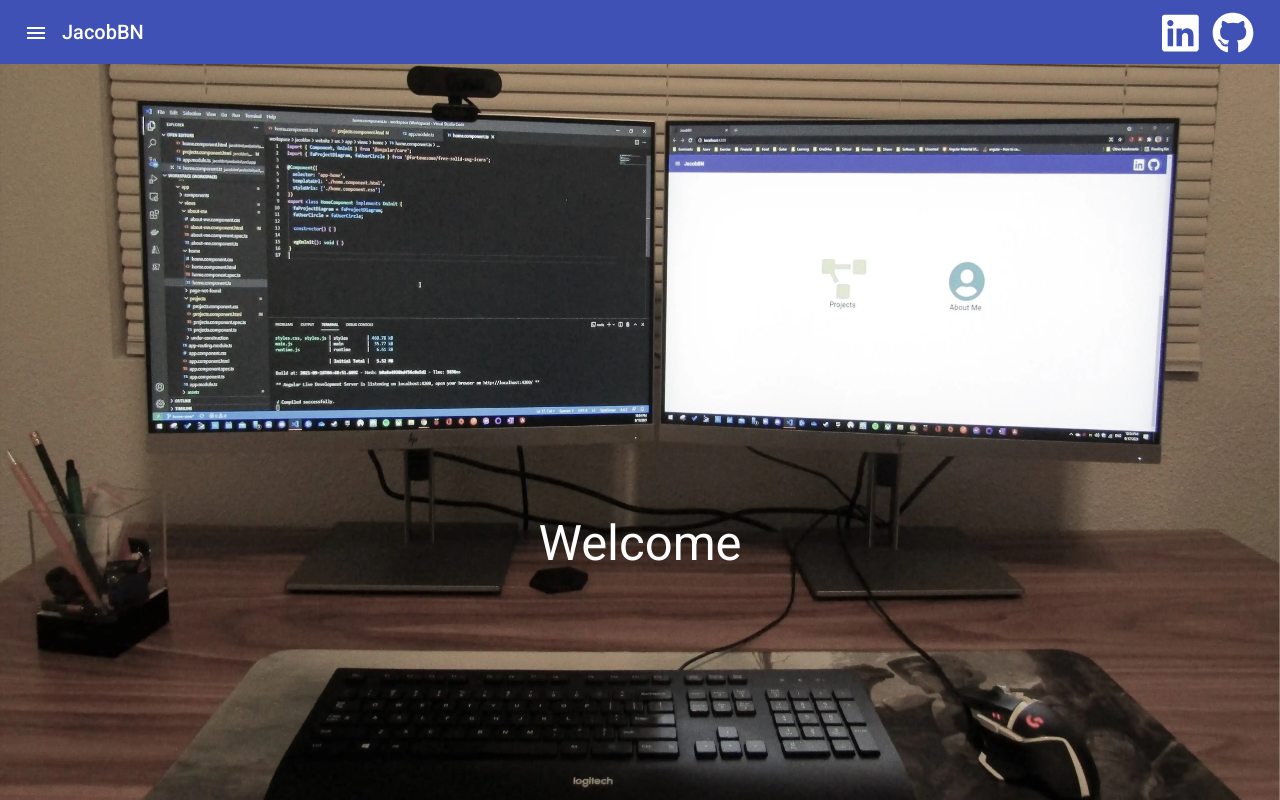
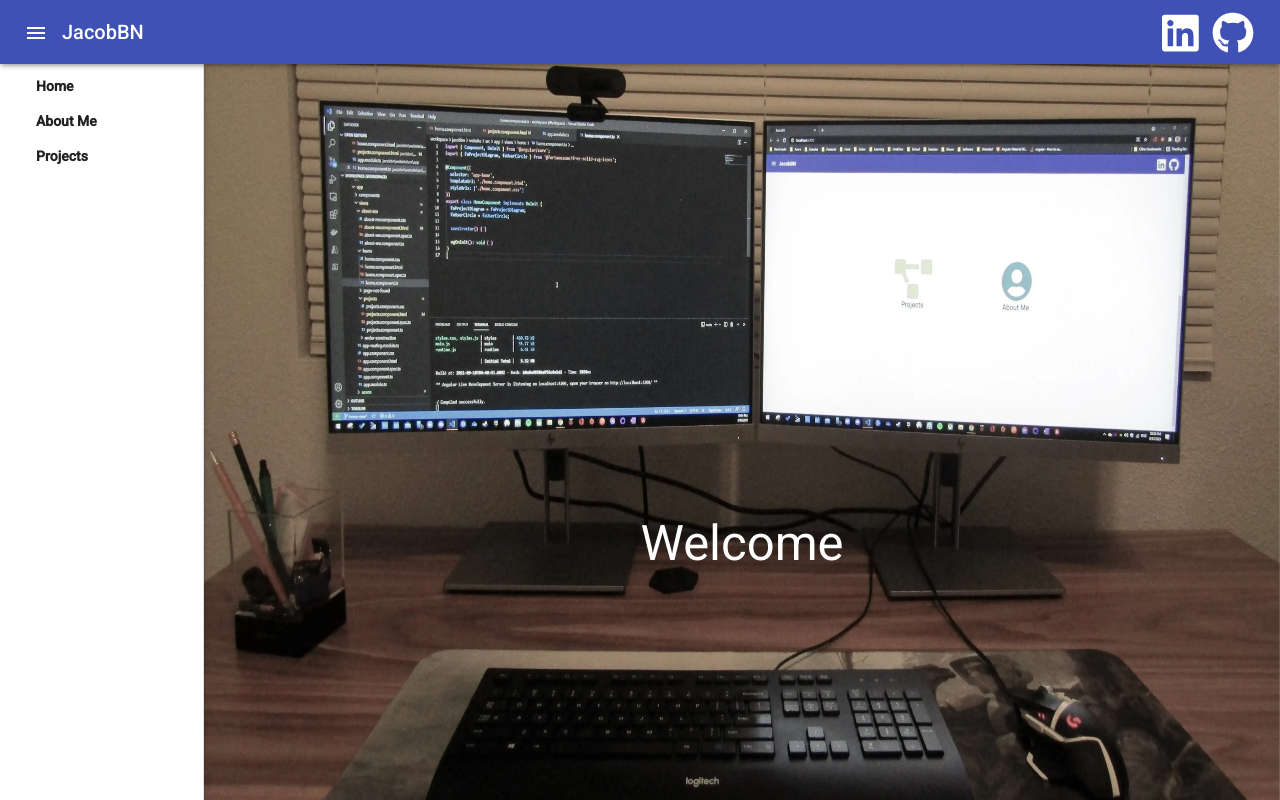
Before and after one commit to JacobBN/website, an Angular app: page / in a window 1280 px wide. Both pictures are taken after a click on the button "menu". Shown: the top 800 px of the page. Built offline with nearby package versions, Linux system fonts and the light colour scheme.

Commit message:
added sidenav, and adjusted content to fit with mat-sidenav-content

```diff
--- a/src/app/app.component.css
+++ b/src/app/app.component.css
@@ -1,6 +1,9 @@
 a {
   color: white;
   text-decoration: none;
+}
+#content-container {
+  top: 64px;
 }
 #menu-button {
   margin-right: 6px;
@@ -14,5 +17,21 @@ a {
 #toolbar {
   position: fixed;
   top: 0;
-  z-index: 1000;
+  z-index: 100;
 }
+ul.button-list {
+  list-style-type: none;
+  margin: 6px 0 0 0;
+  padding: 0 4px 0 4px;
+}
+ul.button-list li {
+  margin: 3px 0 3px 0;
+  padding: 6px 102px 6px 32px;
+  border-radius: 3px;
+  font-weight: bold;
+}
+ul.button-list li:hover {
+  background-color: lightgray;
+  cursor: pointer;
+  user-select: none;
+}
--- a/src/app/app.component.html
+++ b/src/app/app.component.html
@@ -1,6 +1,6 @@
-<mat-toolbar id="toolbar" color="primary">
+<mat-toolbar id="toolbar" class="mat-elevation-z3" color="primary">
   <button id="menu-button" mat-icon-button aria-label="Menu">
-    <mat-icon>menu</mat-icon>
+    <mat-icon (click)="sidenav.toggle()">menu</mat-icon>
   </button>
   <a routerLink="/">JacobBN</a>
   <span id="spacer"></span>
@@ -24,4 +24,21 @@
   </a>
 </mat-toolbar>
 
-<router-outlet></router-outlet>
+<mat-sidenav-container id="content-container" fullscreen hasBackdrop="false">
+  <mat-sidenav class="mat-elevation-z3" #sidenav mode="side">
+    <ul class="button-list">
+      <li routerLink="/">
+        Home
+      </li>
+      <li routerLink="/about-me">
+        About Me
+      </li>
+      <li routerLink="/projects">
+        Projects
+      </li>
+    </ul>
+  </mat-sidenav>
+  <mat-sidenav-content>
+    <router-outlet></router-outlet>
+  </mat-sidenav-content>
+</mat-sidenav-container>
--- a/src/app/app.module.ts
+++ b/src/app/app.module.ts
@@ -10,6 +10,7 @@ import { FontAwesomeModule } from '@fortawesome/angular-fontawesome';
 import { MatButtonModule } from '@angular/material/button';
 import { MatGridListModule } from '@angular/material/grid-list';
 import { MatIconModule } from '@angular/material/icon';
+import { MatSidenavModule } from '@angular/material/sidenav';
 import { MatToolbarModule } from '@angular/material/toolbar';
 
 // Custom components
@@ -37,6 +38,7 @@ import { ProjectsComponent } from './views/projects/projects.component';
     MatButtonModule,
     MatGridListModule,
     MatIconModule,
+    MatSidenavModule,
     MatToolbarModule
   ],
   providers: [],
--- a/src/styles.css
+++ b/src/styles.css
@@ -1,6 +1,6 @@
 /* You can add global styles to this file, and also import other style files */
 
-html, body { height: 100%; }
+html, body { height: 100%; overflow-y: hidden; }
 body { margin: 0; font-family: Roboto, "Helvetica Neue", sans-serif; }
 .display-box {
   position: relative;
@@ -9,7 +9,6 @@ body { margin: 0; font-family: Roboto, "Helvetica Neue", sans-serif; }
   height: calc(100vh - 64px);
   margin: 0;
   padding: 0;
-  top: 64px;
 }
 .display-box-background img {
   position: absolute;
```
